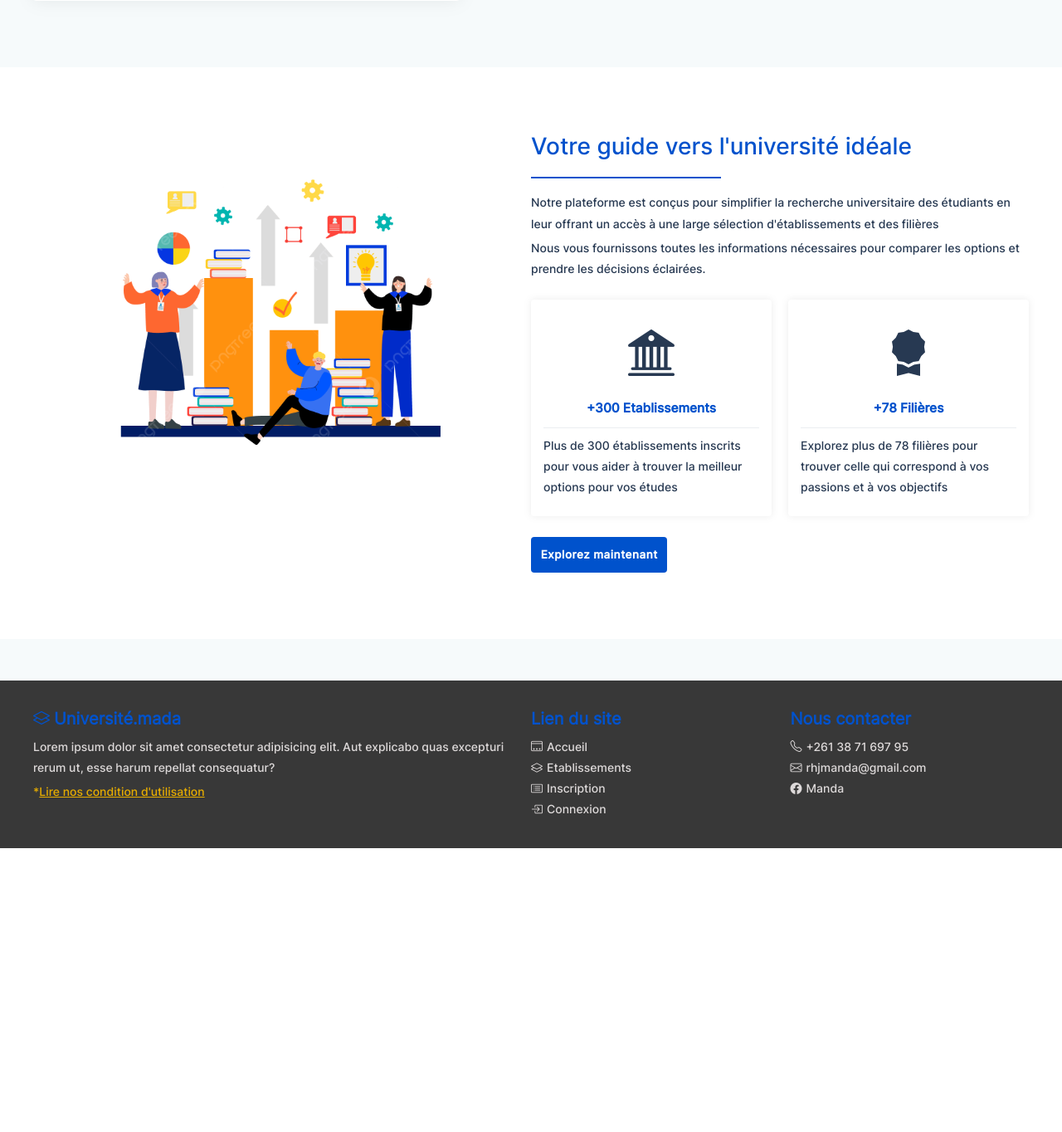
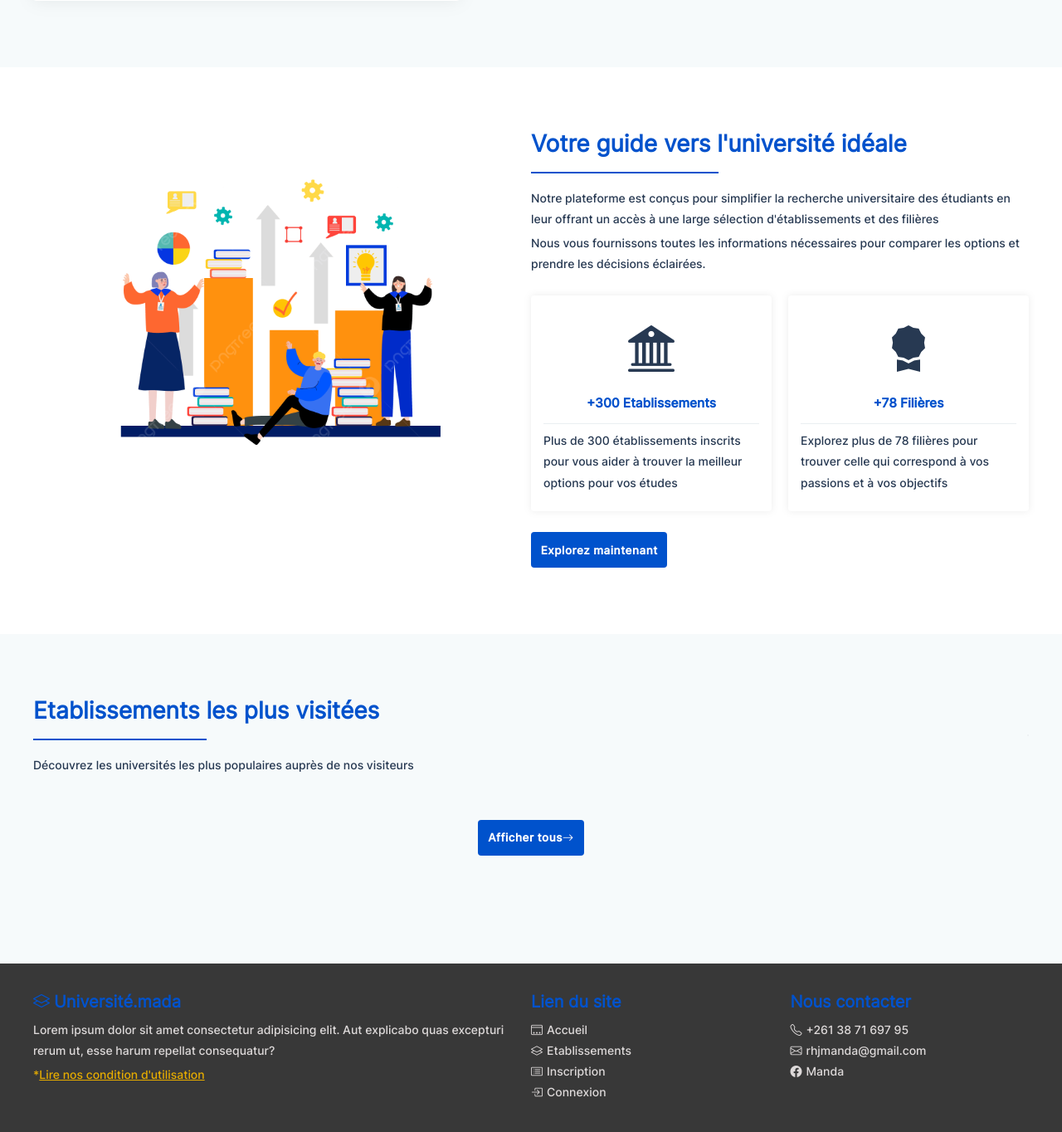
Before and after one commit to manda07tsou/universite, a Symfony app: template templates/home/index.html.twig in a window 1280 px wide. Shown: the part 611-1975 px from the top of the page at 83% size. Before the commit the page ends 1633 px from the top, so only its background shows below. Run offline with Twig, Linux system fonts and the light colour scheme; the template is opened without the code that fills it, so the values that code supplies are empty; style sheets or scripts are compiled from the project's sources; some libraries are stand-ins or nearby versions.

Commit message:
feat(home): lister etablissement plus visitée

```diff
--- a/assets/styles/pages/_home.scss
+++ b/assets/styles/pages/_home.scss
@@ -29,7 +29,7 @@
     display: none;
 }
 
-.home__section{
+.home__section, .etablishment__section{
     @extend %section;
 }
 
@@ -68,6 +68,14 @@
     .card-icon{
         font-size: 4em;
     }
+}
+
+.etablishment__section-header{
+    margin-bottom: space(4);
+}
+
+.home__filter{
+    display: none;
 }
 
 @include up(900px){
@@ -110,4 +118,15 @@
     .section-title{
         font-size: 2em;
     }
+
+    .etablishment__section-header{
+        display: flex;
+        justify-content: space-between;
+        align-items: center;
+        margin-bottom: space(5);
+    }
+
+    .home__filter{
+        display: block;
+    }
 }
--- a/templates/home/index.html.twig
+++ b/templates/home/index.html.twig
@@ -27,7 +27,7 @@
             <img src="/images/illustrations/banner11.png" alt="illustration">
         </div>
         <div>
-            <div class="section-title">Votre guide vers l'université idéale</div>
+            <h3 class="section-title">Votre guide vers l'université idéale</h3>
             <div class="mt-2">
                 <p>Notre plateforme est conçus pour simplifier la recherche universitaire des étudiants en leur offrant un accès à une large sélection d'établissements et des filières</p>
                 <p>Nous vous fournissons toutes les informations nécessaires pour comparer les options et prendre les décisions éclairées.</p>
@@ -55,4 +55,28 @@
             </div>
         </div>
     </div>
+
+    <div class="etablishment__section">
+        <div class="etablishment__section-header">
+            <div>
+                <h3 class="section-title">Etablissements les plus visitées</h3>
+                <p>Découvrez les universités les plus populaires auprès de nos visiteurs</p>
+            </div>
+            <div class="home__filter">
+                <div class="nav bg-light">
+                    {% for province in provinces %}
+                        <a href="{{ path('etablishment_home', {province: province})}}" class="nav-item">{{ province }}</a>
+                    {% endfor %}
+                </div>
+            </div>
+        </div>
+        <div class="grid__auto-fill" style="--min-column: 250px; --gap:20px;">
+            {% for etab in etablishments %}
+                {% include "etablishment/_card.html.twig" %}
+            {% endfor %}
+        </div>
+        <div class="text-center">
+            <a href="#" class="btn-primary mt-5">Afficher tous<i class="bi bi-arrow-right"></i></a>
+        </div>
+    </div>
 {% endblock %}
```
Also changed, not shown: src/Controller/HomeController.php (+10 -2 lines).
